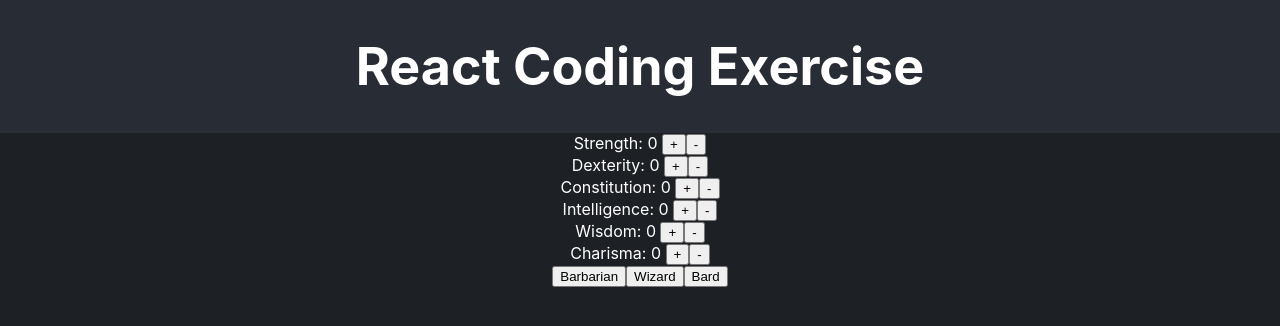
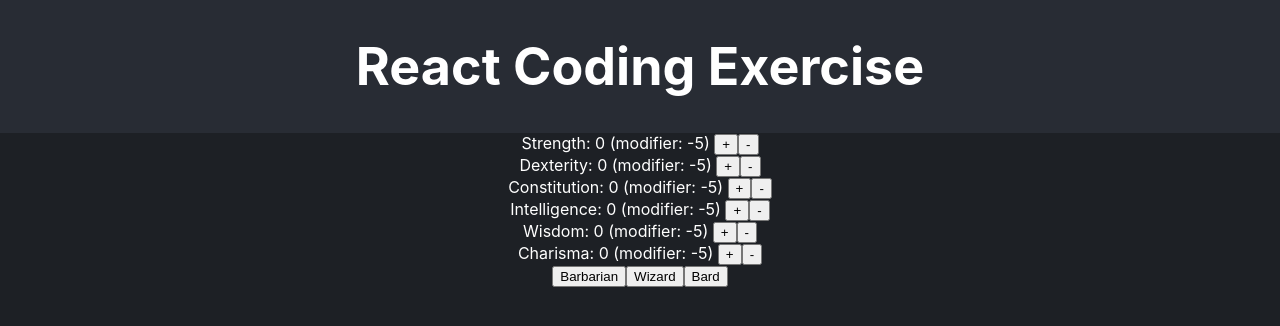
Before and after one commit to Dharmik2510/dharmik-take-home-assignment, a React (Create React App) app: page / in a window 1280 px wide. Shown: the top 326 px of the page. Built offline with nearby package versions, Linux system fonts and the light colour scheme.

Commit message:
feat: calculate and display ability modifiers from attribute scores

```diff
--- a/src/App.tsx
+++ b/src/App.tsx
@@ -19,6 +19,13 @@ function meetsClassMinimums(attributes: Attributes, minimums: Attributes): boole
     const key = name as keyof Attributes;
     return attributes[key] >= minimums[key];
   });
+}
+
+// README §3: "+1 for every 2 points above 10" (negative below 10).
+// Examples: 12 → +1, 14 → +2, 7 → -2.
+// Math.floor is required so 7 → -2. Truncating toward zero would give -1.
+function getAbilityModifier(score: number): number {
+  return Math.floor((score - 10) / 2);
 }
 
 function App() {
@@ -45,6 +52,7 @@ function App() {
           return (
             <div key={key}>
               {key}: {attributes[key]}{' '}
+              (modifier: {getAbilityModifier(attributes[key])}){' '}
               <button onClick={() => adjustAttribute(key, 1)}>+</button>
               <button onClick={() => adjustAttribute(key, -1)}>-</button>
             </div>
```
